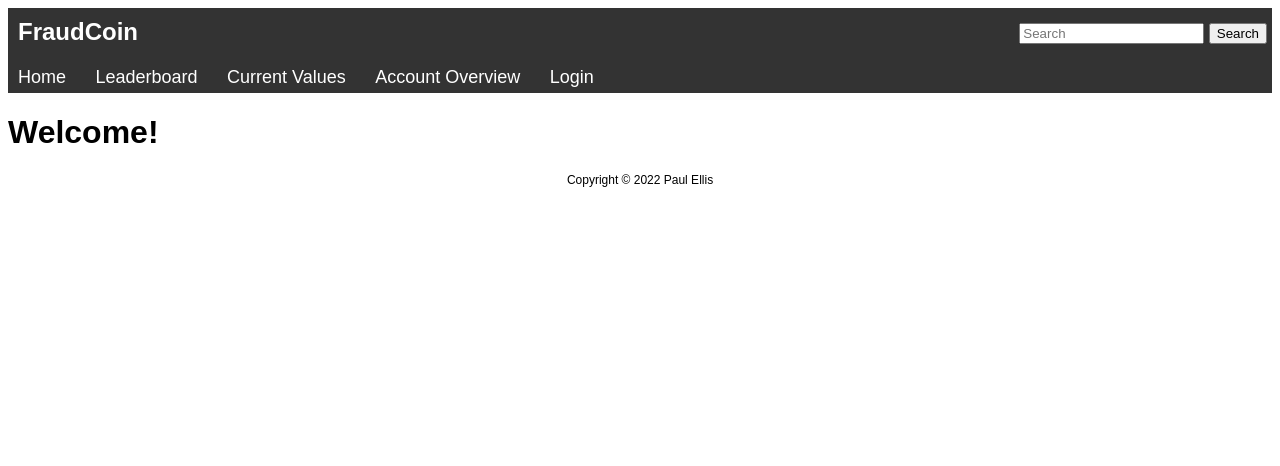
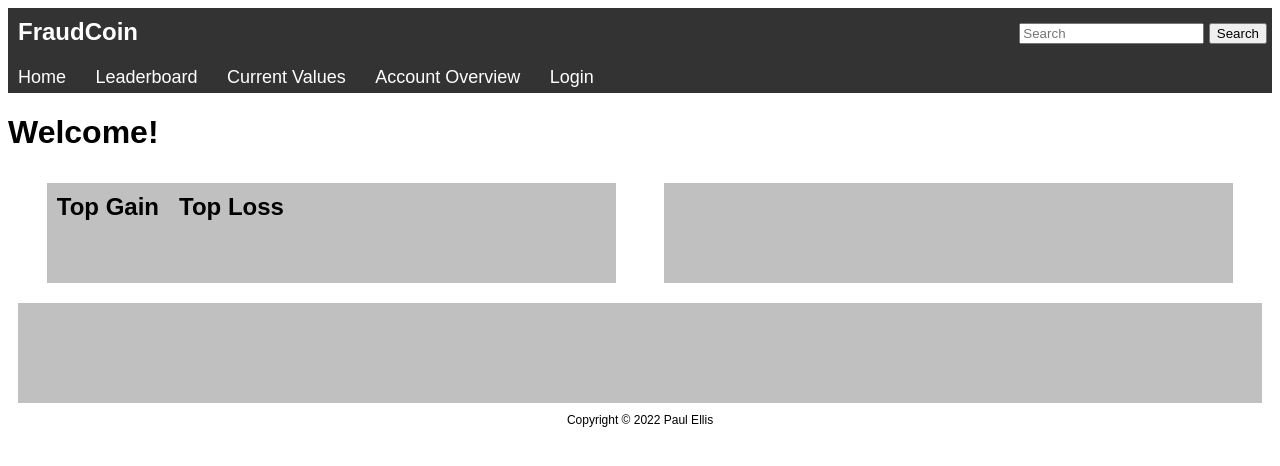
Before and after one commit to PaulEllis2001/CS401-Website, a PHP site: page / in a window 1280 px wide. Shown: the top 466 px of the page. Run offline with PHP 8.4, Linux system fonts and the light colour scheme.

Commit message:
work on the home page boxes

```diff
--- a/css/style.css
+++ b/css/style.css
@@ -81,3 +81,37 @@ p{
     float:inline-end;
     padding: 5px;
 }
+
+.flex-row-box{
+    display: flex;
+    flex-direction: row;
+    justify-content: space-evenly;
+    flex-wrap: wrap;
+}
+
+.info_box{
+    background-color: #c0c0c0;
+    margin: 10px;
+    min-width: 100px;
+    min-height: 100px;
+    display:flex;
+}
+
+#leaderboardSummary{
+    min-width: 45%;
+}
+
+#coinSummary{
+    min-width: 45%;
+}
+
+.boxHeading{
+    margin: 10px;
+    display:flex;
+    justify-content: space-evenly;
+}
+
+#leaderboardSummaryHeaders{
+    display: flex;
+    justify-content: space-evenly;
+}
--- a/index.php
+++ b/index.php
@@ -2,4 +2,22 @@
 
 <h1>Welcome!</h1>
 
+<div>
+    <div class="flex-row-box">
+        <div id="leaderboardSummary" class="info_box">
+            <div id="leaderboardSummaryHeaders">
+                <h2 class="boxHeading">Top Gain</h2>
+                <h2 class="boxHeading">Top Loss</h2>
+            </div>
+        </div>
+        <div id="coinSummary" class="info_box">
+
+        </div>
+    </div>
+    <div id="accountSummary" class="info_box">
+
+    </div>
+
+</div>
+
 <?php include("includes/footer.php"); ?>
```
